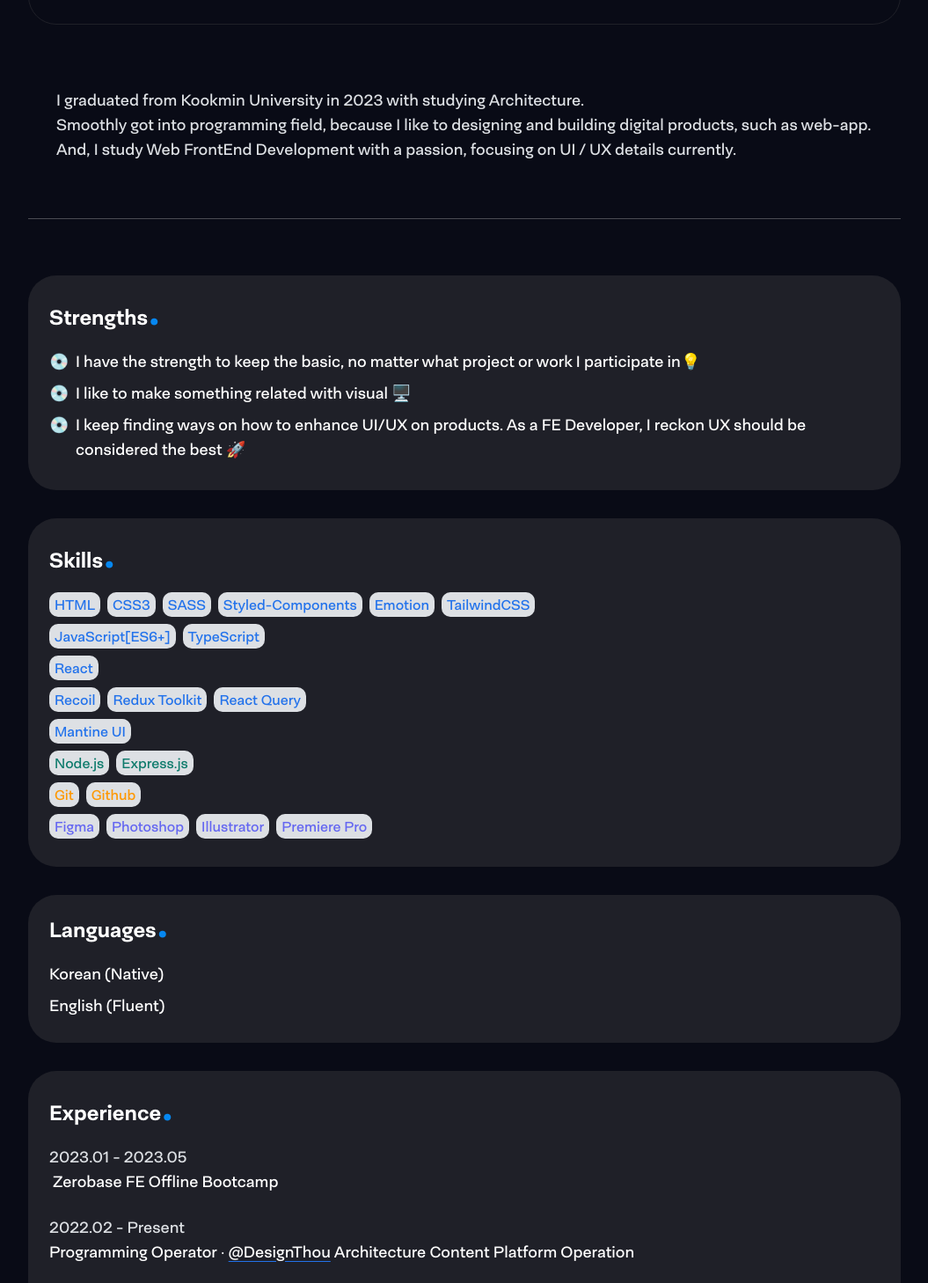
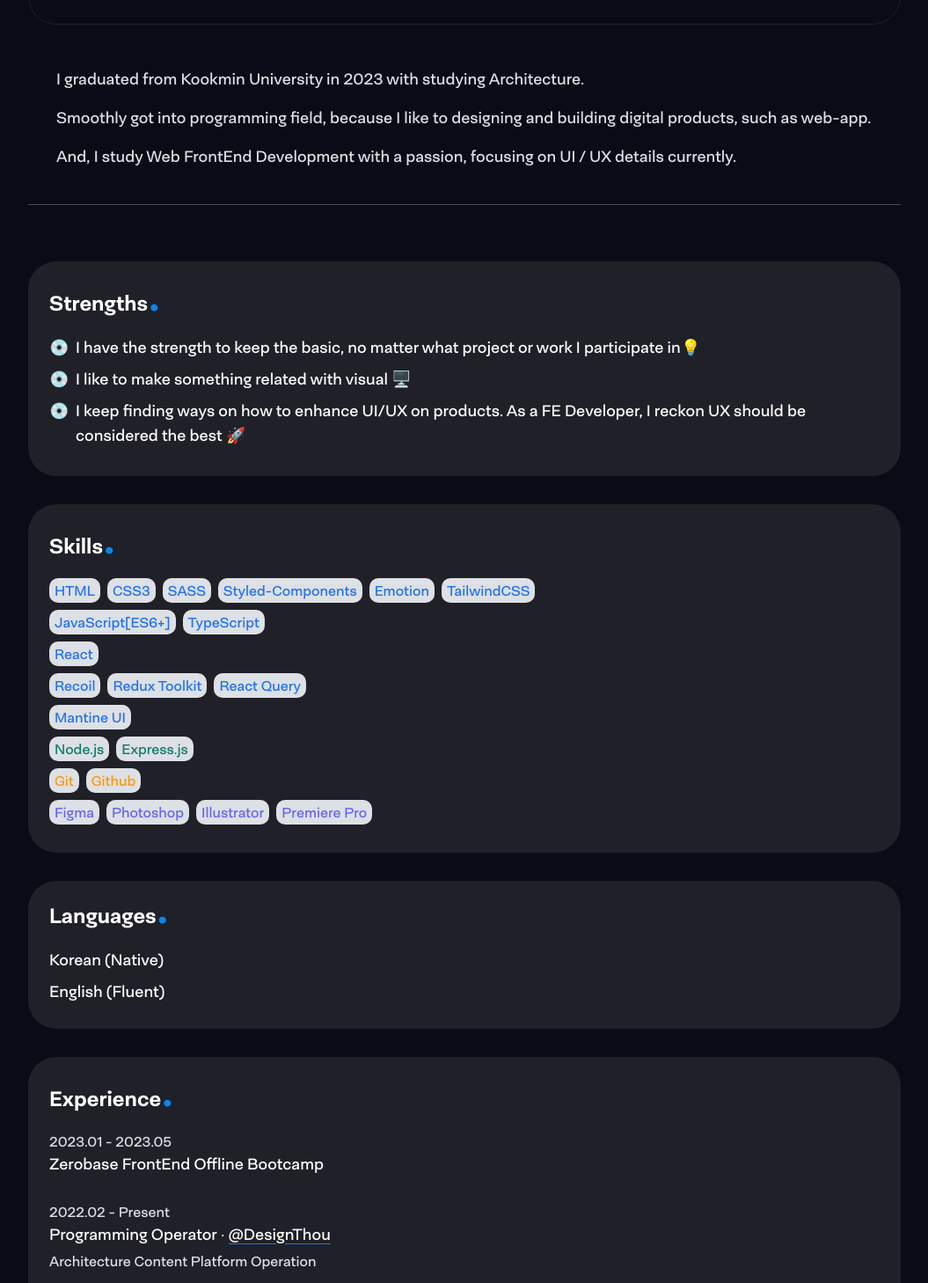
Before and after one commit to olhkyle/olhkyle.me, a React (Vite) app: page /about in a window 1280 px wide. Shown: the part 592-2050 px from the top of the page at 88% size, without its empty margins (112-1167 px from the left). Built offline with nearby package versions, Linux system fonts and the light colour scheme; a small style sheet from the web is missing.

Commit message:
[STYLE] update AboutMe page style

```diff
--- a/src/components/AboutMe/Cover.tsx
+++ b/src/components/AboutMe/Cover.tsx
@@ -26,21 +26,28 @@ const Cover = ({ currentLang }: CoverProps) => {
 			</div>
 			<div className="break-keep text-lg leading-7 responsive-text-gray">
 				{currentLang === 'ENG' ? (
-					<p className="p-8">
-						I graduated from Kookmin University in 2023 with studying Architecture. <br />
+					<>
+						<p className="py-2 px-8">I graduated from Kookmin University in 2023 with studying Architecture. </p>
+						<p className="py-2 px-8">
 							Smoothly got into programming field, because I like to designing and building digital products, such as
 							web-app.
-						<br />
+						</p>
+
+						<p className="py-2 px-8">
 							And, I study Web FrontEnd Development with a passion, focusing on UI / UX details currently.
 						</p>
+					</>
 				) : (
-					<p className="p-8">
-						저는 건축을 공부하였고, 2023년에 대학교를 졸업하였습니다. <br />
+					<>
+						<p className="py-2 px-8">저는 건축을 공부하였고, 2023년에 대학교를 졸업하였습니다. </p>
+						<p className="py-2 px-8">
 							웹 어플리케이션과 같은 디지털 제품들을 디자인하고 만들고 싶어, 프로그래밍 필드에 자연스럽게 들어오게
 							되었습니다.
-						<br />
+						</p>
+						<p className="py-2 px-8">
 							현재는 UI/UX의 디테일에 집중하면서 열정을 갖고 웹 프론트엔드를 공부하고 있습니다.
 						</p>
+					</>
 				)}
 			</div>
 		</>
--- a/src/components/AboutMe/ExperienceCard.tsx
+++ b/src/components/AboutMe/ExperienceCard.tsx
@@ -20,11 +20,11 @@ interface Experience {
 
 const experience: Experience[] = [
 	{
-		ENRole: '',
-		KRRole: '',
+		ENRole: 'Zerobase FrontEnd Offline Bootcamp',
+		KRRole: '제로베이스 프론트엔드 오프라인 과정',
 		title: '',
-		ENContent: 'Zerobase FE Offline Bootcamp',
-		KRContent: '제로베이스 프론트엔드 오프라인 과정',
+		ENContent: '',
+		KRContent: '',
 		startDate: new Date(2023, 1),
 		endDate: new Date(2023, 5),
 	},
@@ -80,10 +80,11 @@ const ExperienceCard = () => {
 			<ul className="flex flex-col gap-6 mt-5 break-keep text-lg">
 				{experience.map(({ ENRole, KRRole, title, KRTitle, ENContent, KRContent, startDate, endDate, link }) => (
 					<li key={title} className="flex flex-col">
-						<div className="responsive-text-gray">{formattedDate({ startDate, endDate })}</div>
+						<div className="text-base responsive-text-gray">{formattedDate({ startDate, endDate })}</div>
+						<div className="flex flex-col">
 							<div>
 								<span className="text-lg">
-								{currentLang === 'ENG' ? ENRole : KRRole} {ENRole ? ' ∙ ' : ''}
+									{currentLang === 'ENG' ? ENRole : KRRole} {title ? ' ∙ ' : ''}
 								</span>
 								<Link
 									to={link ? link : '#'}
@@ -96,7 +97,10 @@ const ExperienceCard = () => {
 										<span>{currentLang === 'ENG' ? title : KRTitle}</span>
 									</span>
 								</Link>
-							<span className="ml-1">{currentLang === 'ENG' ? ENContent : KRContent}</span>
+							</div>
+							<span className="mt-1 text-base responsive-text-gray">
+								{currentLang === 'ENG' ? ENContent : KRContent}
+							</span>
 						</div>
 					</li>
 				))}
```
Lines whose indentation alone changed are shown as unchanged.
